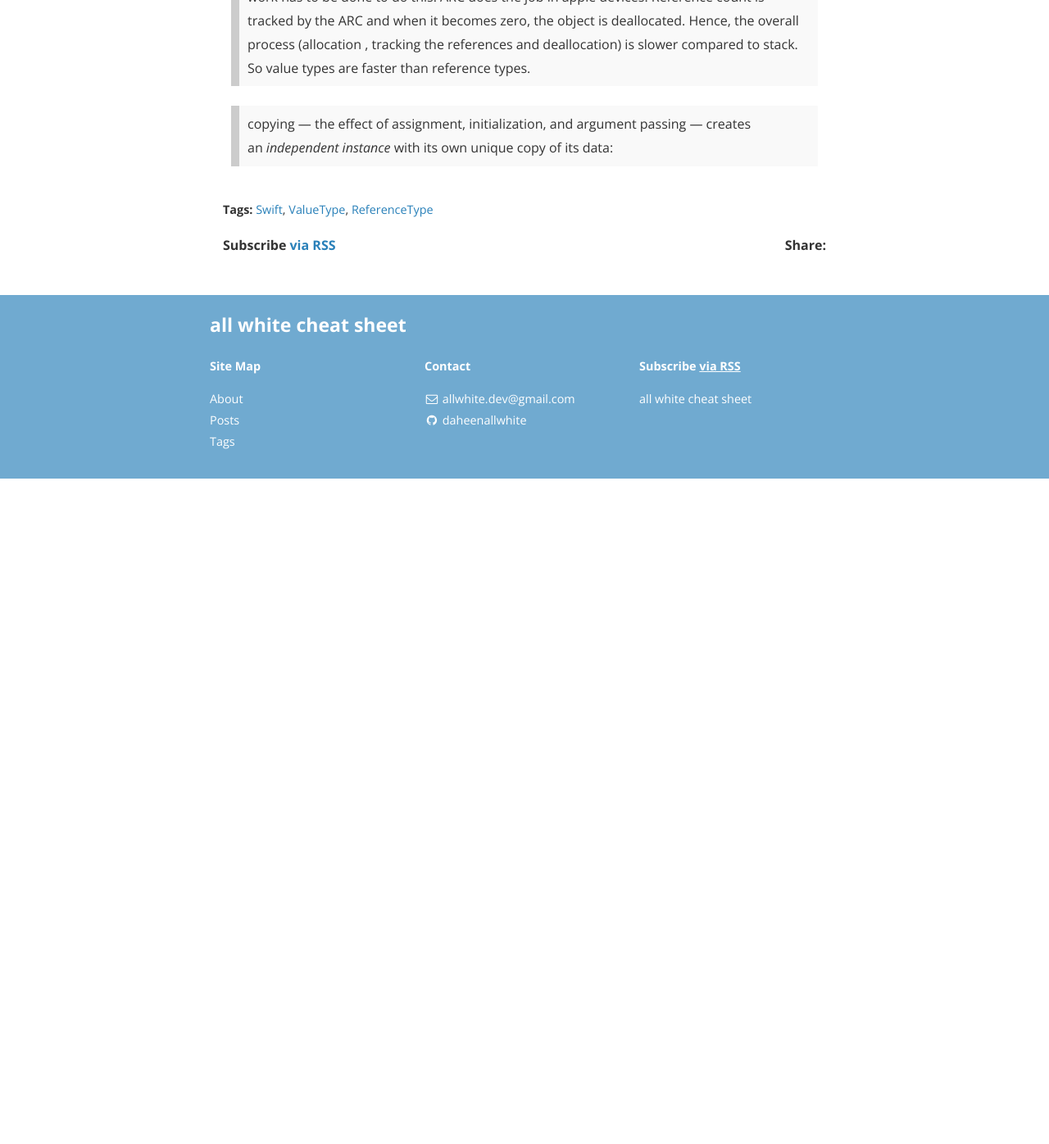
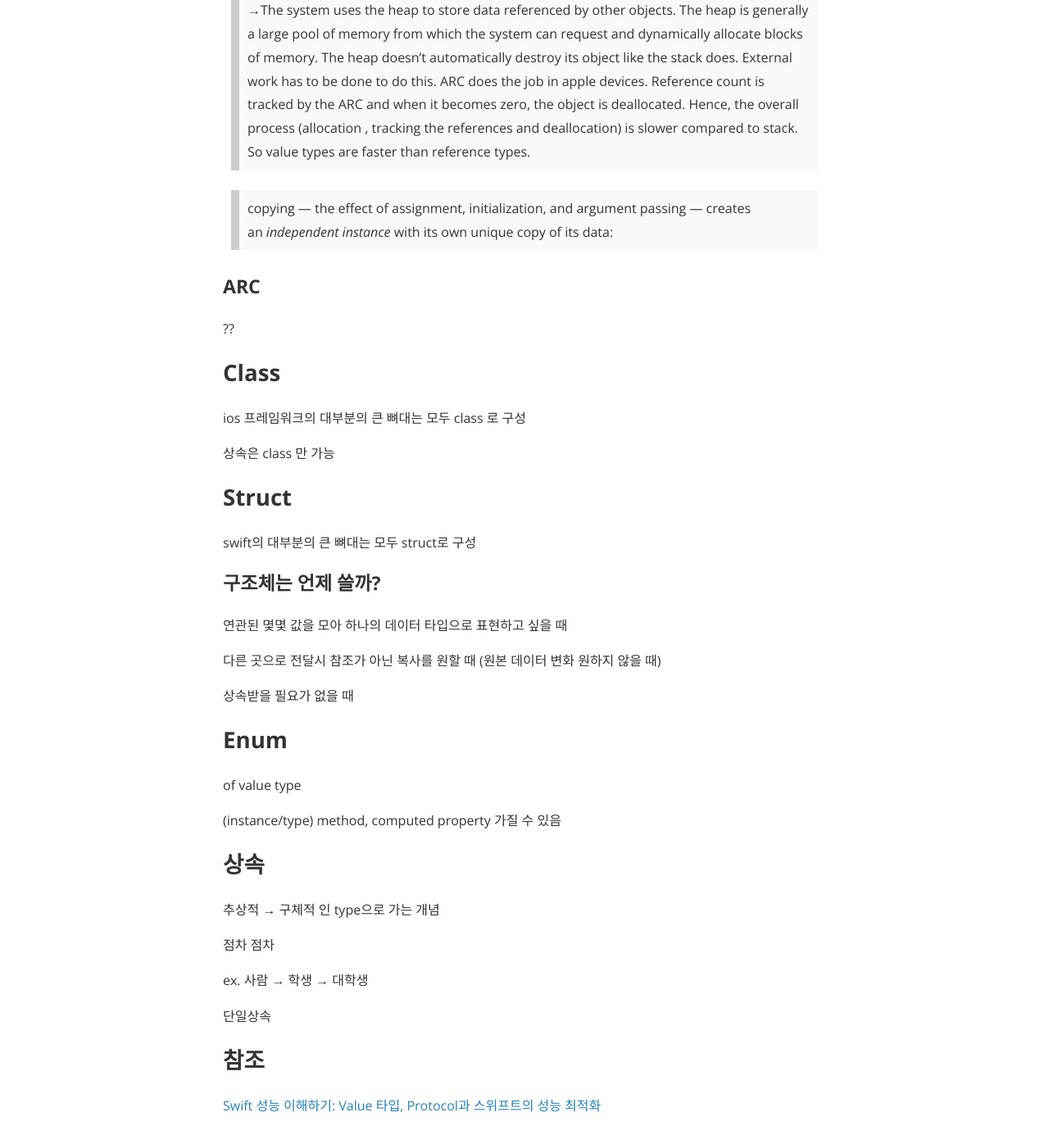
Before and after one commit to daheenallwhite/daheenallwhite.github.io, a Jekyll site: the page built from _posts/2019-04-29-Difference-between-Value-type-and-Reference-type.markdown, in a window 1280 px wide and 1400 px high, scrolled down 3629 px. Shown: the top 1396 px of the window at 82% size. Built offline with Jekyll 4.4.1, drawn with Linux system fonts in a browser that asks for light colours; nearby versions of some CDN libraries; a style sheet for code colours, icons or effects is not loaded; before the commit the page ends 4213 px from its top, so only the background shows below that; some of the changed text lies outside the part shown.

Commit message:
Modify post - value type and reference type

```diff
--- a/_posts/2019-04-29-Difference-between-Value-type-and-Reference-type.markdown
+++ b/_posts/2019-04-29-Difference-between-Value-type-and-Reference-type.markdown
@@ -48,7 +48,10 @@ copying — the effect of assignment, initialization, and argument passing — c
 > One of the primary reasons to choose value types over reference types is the ability to more easily reason about your code. If you always get a unique, copied instance, you can trust that no other part of your app is changing the data under the covers. This is especially helpful in multi-threaded environments where a different thread could alter your data out from under you. This can create nasty bugs that are extremely hard to debug.
 
 - reference type 단점
-    - 여러 변수가 한 instance를 share 하기 때문에,
+    - 여러 변수가 한 instance를 share 하기 때문에 생기는 문제
+    - Multi-thread
+    - 코드 파악의 어려움
+- value type
 
 &nbsp;
 
@@ -58,7 +61,7 @@ copying — the effect of assignment, initialization, and argument passing — c
 
 - 내부 property 변동 가능
 - reference 값만 못 바꿈
-- class에서 let, var 차이는 instance를 reassign 가능/불가능 여부
+- class에서 let, var 차이는 **instance를 reassign 가능/불가능 여부**
 - 할당된 instance를 바꿀 수 있음 → var / 없음 → let
 
 ### struct 변수 let으로 선언
@@ -91,3 +94,61 @@ copying — the effect of assignment, initialization, and argument passing — c
 > →The system uses the heap to store data referenced by other objects. The heap is generally a large pool of memory from which the system can request and dynamically allocate blocks of memory. The heap doesn’t automatically destroy its object like the stack does. External work has to be done to do this. ARC does the job in apple devices. Reference count is tracked by the ARC and when it becomes zero, the object is deallocated. Hence, the overall process (allocation , tracking the references and deallocation) is slower compared to stack. So value types are faster than reference types.
 
 > copying — the effect of assignment, initialization, and argument passing — creates an *independent instance* with its own unique copy of its data:
+
+
+
+### ARC
+
+??
+
+
+
+## Class
+
+ios 프레임워크의 대부분의 큰 뼈대는 모두 class 로 구성
+
+상속은 class 만 가능
+
+
+
+## Struct
+
+swift의 대부분의 큰 뼈대는 모두 struct로 구성
+
+### 구조체는 언제 쓸까?
+
+연관된 몇몇 값을 모아 하나의 데이터 타입으로 표현하고 싶을 때
+
+다른 곳으로 전달시 참조가 아닌 복사를 원할 때 (원본 데이터 변화 원하지 않을 때)
+
+상속받을 필요가 없을 때
+
+
+
+## Enum
+
+of value type
+
+(instance/type) method, computed property 가질 수 있음
+
+
+
+## 상속
+
+추상적 → 구체적 인 type으로 가는 개념
+
+점차 점차
+
+ex. 사람 → 학생 → 대학생
+
+
+
+단일상속
+
+
+
+
+
+## 참조
+
+[Swift 성능 이해하기: Value 타입, Protocol과 스위프트의 성능 최적화](https://academy.realm.io/kr/posts/letswift-swift-performance/)
```
